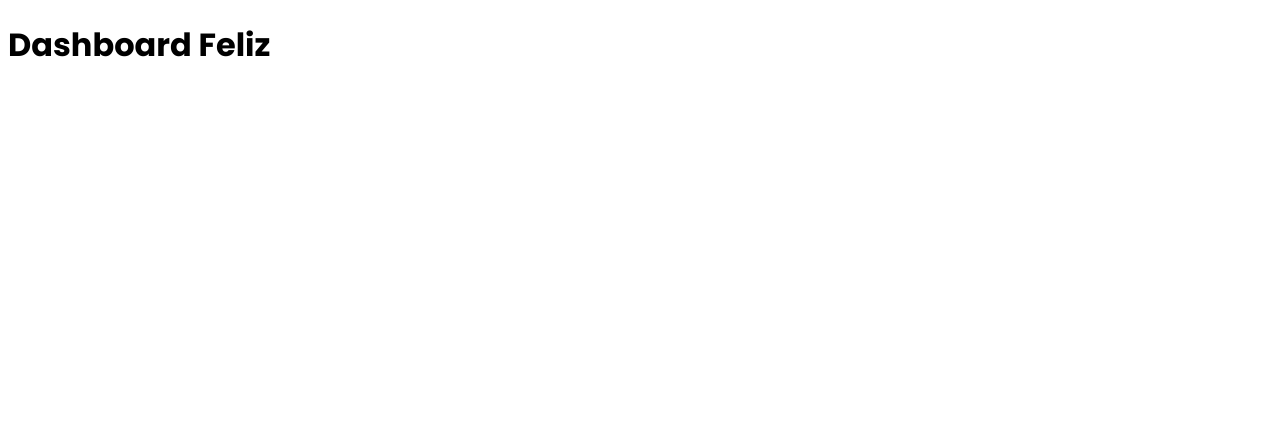
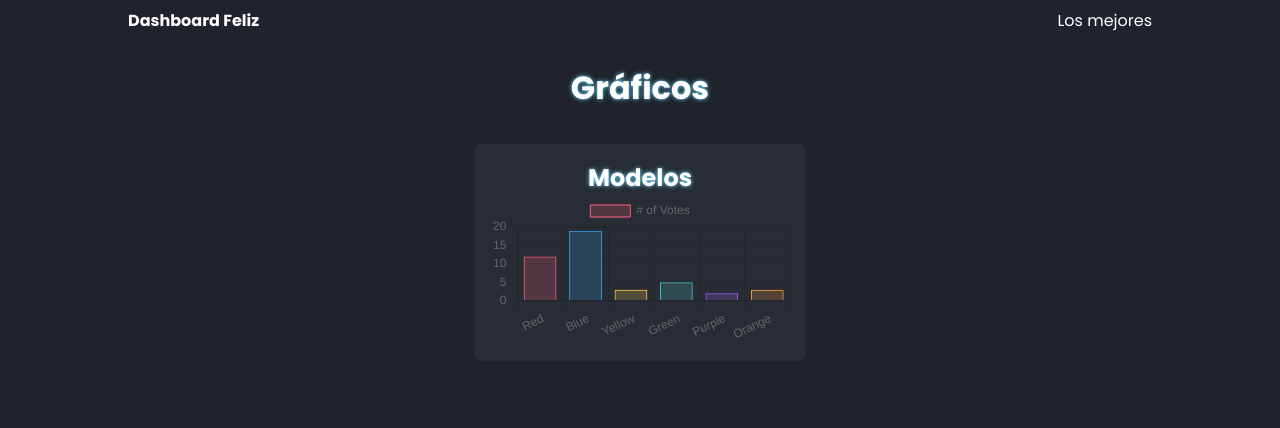
Before and after one commit to Racha777/dashboard_feliz, a plain HTML site: page index.html in a window 1280 px wide. Drawn offline with nearby package versions, Linux system fonts and the light colour scheme.

Commit message:
Instalacion de char.js

```diff
--- a/css/index.css
+++ b/css/index.css
@@ -1,3 +1,94 @@
-.body{
-    font-family: 'Poppins', sans-serif;
+@import url(./variables.css);
+
+.body {
+  background-color: var(--primary-theme-color);
+  color: var(--text-color);
+  font-family: "Poppins", sans-serif;
+  margin: 0;
 }
+
+.header {
+    position: fixed;
+    z-index: 100;
+    top: 0;
+    left: 0;
+    width: 100%;
+    padding: 0.5em 0;
+    background-color: var(--secondary-shadow-color);
+  }
+
+  .header__container {
+    display: flex;
+    align-items: center;
+    justify-content: space-between;
+    max-width: var(--max-width-container);
+    margin: auto;
+    padding: var(--padding-container);
+  }
+
+  .header__title-logo {
+    font-size: 1rem;
+    margin: 0;
+    transition: var(--all-transitions);
+  }
+
+  .header__title-logo:hover {
+    text-shadow:
+      0 0 0.125rem var(--primary-highlight-color),
+      0 0 0.25rem var(--primary-highlight-color);
+  }
+
+  .header__slogan {
+    margin: 0;
+    transition: var(--all-transitions);
+  }
+
+  .header__slogan:hover {
+    text-shadow:
+      0 0 0.125rem var(--primary-highlight-color),
+      0 0 0.25rem var(--primary-highlight-color);
+  }
+
+  .main {
+    width: 100%;
+  }
+
+  .dashboards {
+    padding: var(--padding-section);
+  }
+
+  .dashboards__container {
+    display: flex;
+    flex-direction: column;
+    align-items: center;
+    gap: 2rem;
+    max-width: var(--max-width-container);
+    margin: auto;
+    padding: var(--padding-container);
+  }
+
+  .dashboards__title {
+    font-size: 2rem;
+    text-shadow: 0 0 0.25rem var(--primary-highlight-color);
+    margin: 0;
+  }
+
+  .dashboard-models {
+    background-color: var(--secondary-theme-color);
+    border-radius: var(--border-radius);
+  }
+
+  .dashboard-models__container {
+    padding: 1rem;
+  }
+
+  .dashboard-models__title {
+    font-size: 1.5rem;
+    text-align: center;
+    text-shadow: 0 0 0.25rem var(--primary-highlight-color);
+    margin: 0;
+  }
+
+  .dashboard-models__chart {
+    width: 100%;
+  }
--- /dev/null
+++ b/css/variables.css
@@ -0,0 +1,25 @@
+:root {
+    scroll-behavior: smooth;
+    --primary-theme-color: #20232a;
+    --secondary-theme-color: #282c34;
+    --text-color: #fff;
+    --primary-shadow-color: #8888;
+    --secondary-shadow-color: #21242c80;
+    --button-color: #61dafb;
+    --button-color-active: #fff;
+    --button-text-color: #000;
+    --primary-highlight-color: #61dafb;
+    --secondary-highlight-color: #ffd700;
+    --invalid-color: #dc143c;
+    --padding-section: 4rem 0;
+    --padding-container: 0 2rem;
+    --max-width-container: 1024px;
+    --border-radius: 0.5rem;
+    --all-transitions: all 0.25s;
+  }
+
+  @media (min-width: 854px) {
+    :root {
+      --padding-container: 0 0.75em;
+    }
+  }
--- a/index.html
+++ b/index.html
@@ -12,9 +12,77 @@
       href="https://fonts.googleapis.com/css2?family=Poppins:wght@400;700&display=swap"
       rel="stylesheet"
     />
-    <link rel="stylesheet" href="./css/index.css"/>
+    <link rel="stylesheet" href="./css/index.css" />
+    <script
+      src="https://cdnjs.cloudflare.com/ajax/libs/Chart.js/3.7.1/chart.min.js"
+      integrity="sha512-QSkVNOCYLtj73J4hbmVoOV6KVZuMluZlioC+trLpewV8qMjsWqlIQvkn1KGX2StWvPMdWGBqim1xlC8krl1EKQ=="
+      crossorigin="anonymous"
+      referrerpolicy="no-referrer"
+    ></script>
   </head>
   <body class="body">
-    <h1>Dashboard Feliz</h1>
+    <header class="header">
+      <div class="header__container">
+        <h1 class="header__title-logo">Dashboard Feliz</h1>
+        <p class="header__slogan">Los mejores</p>
+      </div>
+    </header>
+    <main class="main">
+      <section class="dashboards">
+        <div class="dashboards__container">
+          <h2 class="dashboards__title">Gráficos</h2>
+          <section class="dashboard-models">
+            <div class="dashboard-models__container">
+              <h2 class="dashboard-models__title">Modelos</h2>
+              <canvas id="myChart"></canvas>
+              <!-- <canvas
+                id="dashboardModelsChart"
+                class="dashboard-models__chart"
+              ></canvas> -->
+            </div>
+          </section>
+        </div>
+      </section>
+    </main>
+
+    <script>
+      const ctx = document.getElementById("myChart").getContext("2d");
+      const myChart = new Chart(ctx, {
+        type: "bar",
+        data: {
+          labels: ["Red", "Blue", "Yellow", "Green", "Purple", "Orange"],
+          datasets: [
+            {
+              label: "# of Votes",
+              data: [12, 19, 3, 5, 2, 3],
+              backgroundColor: [
+                "rgba(255, 99, 132, 0.2)",
+                "rgba(54, 162, 235, 0.2)",
+                "rgba(255, 206, 86, 0.2)",
+                "rgba(75, 192, 192, 0.2)",
+                "rgba(153, 102, 255, 0.2)",
+                "rgba(255, 159, 64, 0.2)",
+              ],
+              borderColor: [
+                "rgba(255, 99, 132, 1)",
+                "rgba(54, 162, 235, 1)",
+                "rgba(255, 206, 86, 1)",
+                "rgba(75, 192, 192, 1)",
+                "rgba(153, 102, 255, 1)",
+                "rgba(255, 159, 64, 1)",
+              ],
+              borderWidth: 1,
+            },
+          ],
+        },
+        options: {
+          scales: {
+            y: {
+              beginAtZero: true,
+            },
+          },
+        },
+      });
+    </script>
   </body>
 </html>
```
